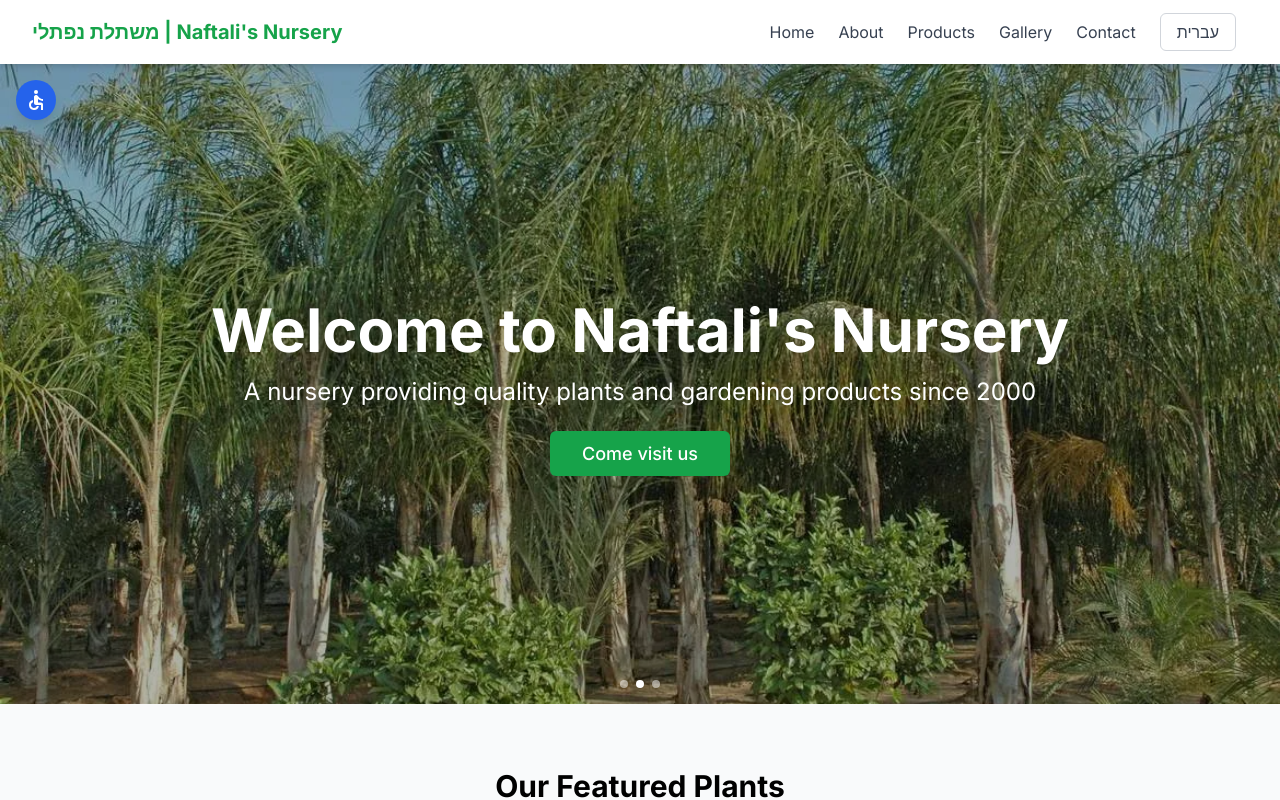
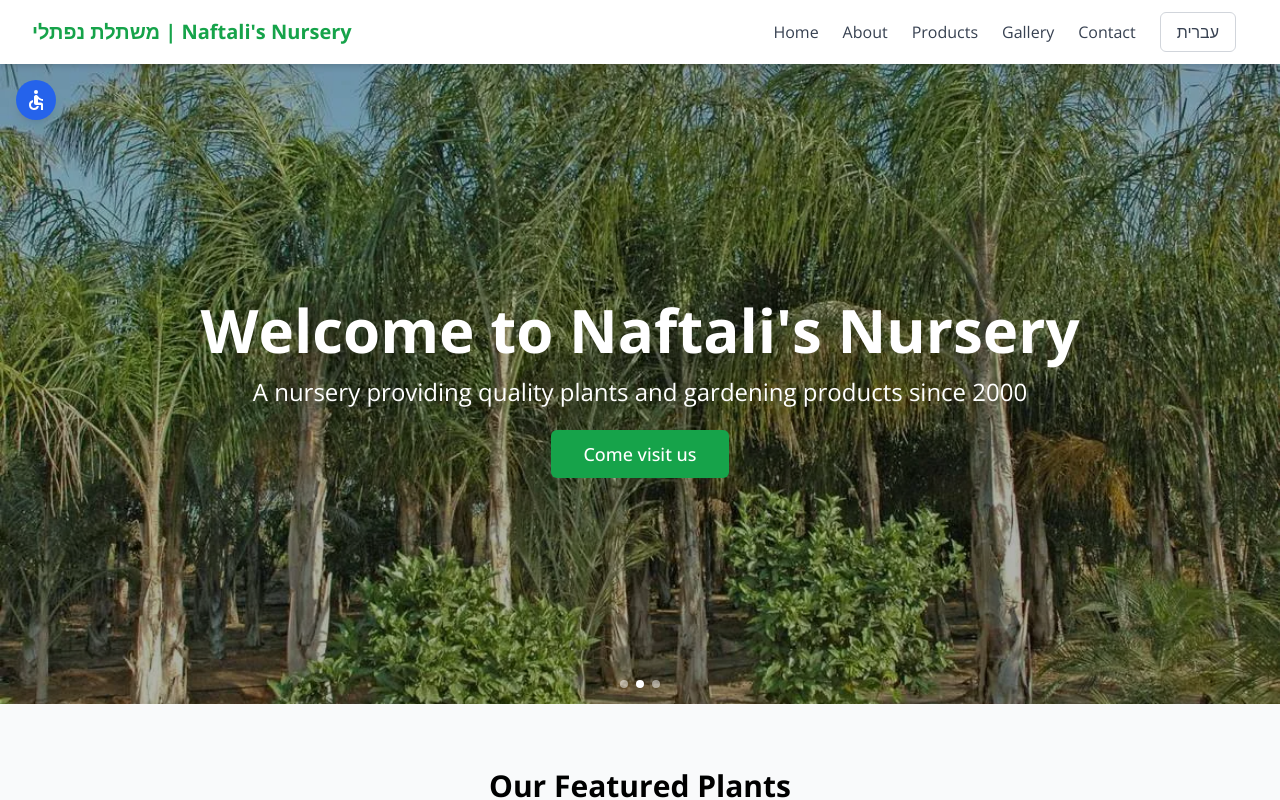
Before and after one commit to naftali-gan/naftali-gan.github.io, a Next.js app: page /en in a window 1280 px wide. Shown: the top 800 px of the page. Built offline with nearby package versions, Linux system fonts and the light colour scheme.

Commit message:
[WIP] Change fonts

```diff
--- a/src/app/layout.tsx
+++ b/src/app/layout.tsx
@@ -1,7 +1,12 @@
-import { Inter } from "next/font/google";
+import { Open_Sans } from "next/font/google";
 import "./globals.css";
 
-const inter = Inter({ subsets: ["latin"] });
+// Configure Open Sans font with both Latin and Hebrew subsets
+const openSans = Open_Sans({
+  subsets: ["latin", "hebrew"],
+  variable: '--font-open-sans',
+  display: 'swap',
+});
 
 export default function RootLayout({
   children,
@@ -10,9 +15,9 @@
 }>) {
   // We don't set lang or dir here, they will be set in the language-specific layouts
   return (
-    <html suppressHydrationWarning>
+    <html suppressHydrationWarning className={openSans.variable}>
       <head />
-      <body className={inter.className}>{children}</body>
+      <body className={openSans.className}>{children}</body>
     </html>
   );
 }
--- a/tailwind.config.js
+++ b/tailwind.config.js
@@ -8,6 +8,9 @@
   darkMode: 'class',
   theme: {
     extend: {
+      fontFamily: {
+        sans: ['var(--font-open-sans)', 'Open Sans', 'Open Sans Hebrew', 'sans-serif'],
+      },
       colors: {
         'green': {
           DEFAULT: '#34D399',
```
